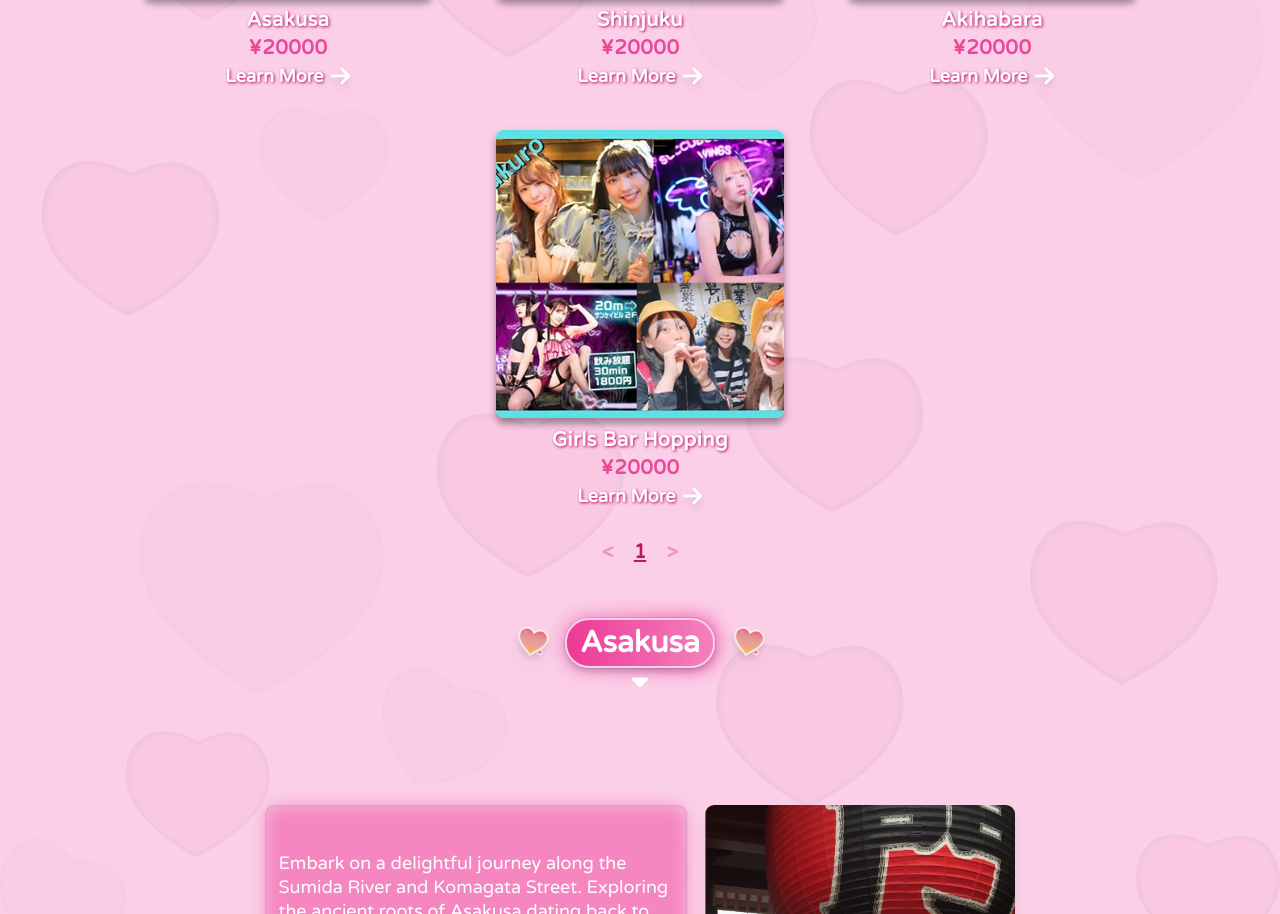
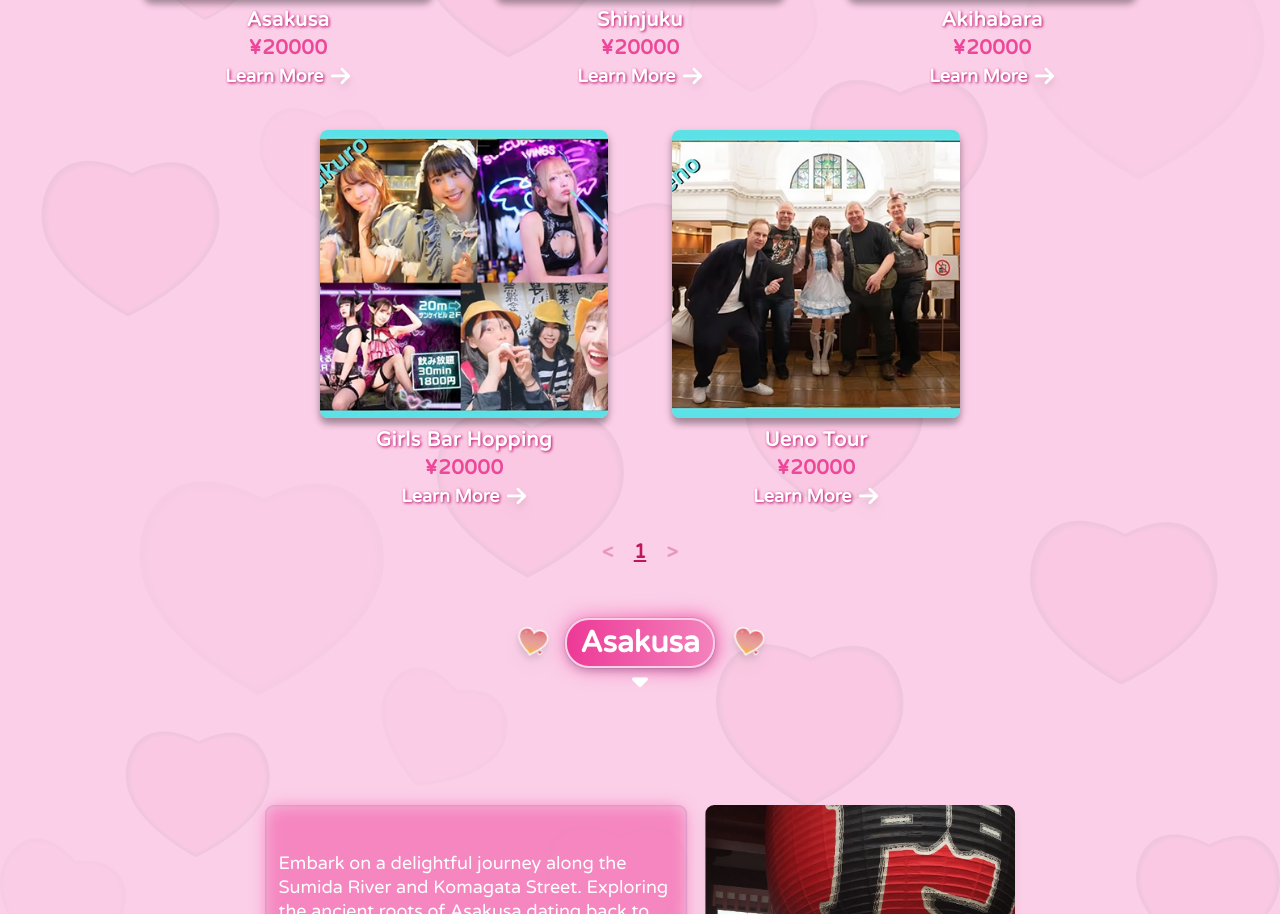
Before and after one commit to brandonrainey/smiley-tours, a Next.js app: page / in a window 1280 px wide. Shown: the part 1682-2596 px from the top of the page. Built offline with nearby package versions, Linux system fonts and the light colour scheme; a web font is replaced by a local one; what tailwindcss-animated would draw is missing.

Commit message:
feat: add Ueno Tour to TourSidebar component

```diff
--- a/components/TourSidebar.tsx
+++ b/components/TourSidebar.tsx
@@ -40,6 +40,15 @@ const tours = [
     tourPrice: 20000,
     tourSpots: 4,
     tourLink: 'https://smileywalk.shop/items/676ce9beb9d16e030d836c70',
+  },
+  {
+    tourArea: 'Ueno Tour',
+
+    tourImage: '/tours/uenoTour.webp',
+    tourId: 4,
+    tourPrice: 20000,
+    tourSpots: 4,
+    tourLink: 'https://smileywalk.shop/items/6771315cfc29e878929c6cae',
   },
 ]
 
```
Also changed, not shown: public/tours/uenoTour.webp (added).
